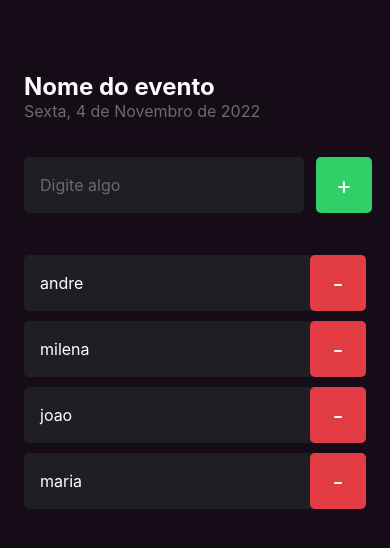
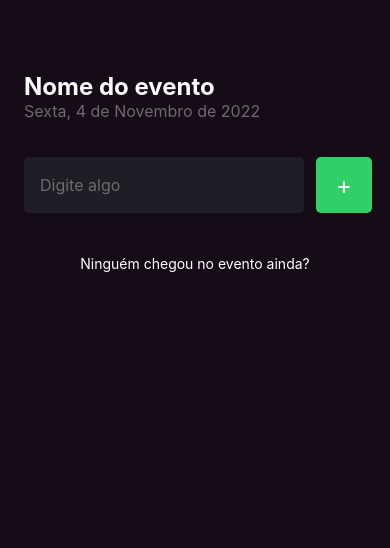
Before and after one commit to adventureandre/imhere, a React Native app: screen / in a window 390 px wide. Shown: the top 548 px of the page. Built offline with nearby package versions, Linux system fonts and the light colour scheme.

Commit message:
Delete participantes

```diff
--- a/src/screens/Home/index.tsx
+++ b/src/screens/Home/index.tsx
@@ -1,28 +1,39 @@
-import React from "react";
+import React, { useState } from "react";
 import { Alert, FlatList, Text, TextInput, TouchableOpacity, View } from "react-native";
 import { styles } from "./styles";
 import { Participant } from "../../components/Participant";
 
 export function Home() {
 
-    const participantes = ["andre", "milena", "joao", "maria"]
+    const [participants,setParticipants]=useState<string[]>([])
+    const [participantsName,setParticipantsName]=useState('')
 
     const handleParticipantAdd = () => {
-        if (participantes.includes("andre")) {
+        if (participants.includes(participantsName)) {
             return Alert.alert("Participante Existe", "Já existe um participante na lista com esse nome!")
         }
 
-        console.log("Voce clicou no botao de Adicionar");
+       setParticipants(prevState => [...prevState, participantsName] )
+       setParticipantsName('')
+
     }
 
     function handleParticipantRemove(name: string) {
-        Alert.alert("Remover", `Remover o participante ${name}?`,[
+
+
+
+
+        Alert.alert("Remover", `Remover o participante ${name}?`, [
             {
-                text:'Sim',
-                onPress:()=>Alert.alert("Deletado")
+                text: 'Sim',
+                onPress: () => {
+                    setParticipants(prevState => prevState.filter(participant => participant !== name));
+                    Alert.alert("Deletado");
+                }
+
             },
             {
-                text:'Não',
+                text: 'Não',
                 style: 'cancel',
             }
         ])
@@ -44,6 +55,9 @@
                     style={styles.input}
                     placeholder="Digite algo"
                     placeholderTextColor="#6B6B6B"
+                    onChangeText={setParticipantsName}
+                    value={participantsName}
+
                 />
                 <TouchableOpacity style={styles.button} onPress={handleParticipantAdd} >
                     <Text style={styles.buttonText}>
@@ -53,7 +67,7 @@
             </View>
 
             <FlatList
-                data={participantes}
+                data={participants}
                 keyExtractor={item => item}
                 renderItem={
                     ({ item }) => (
```
